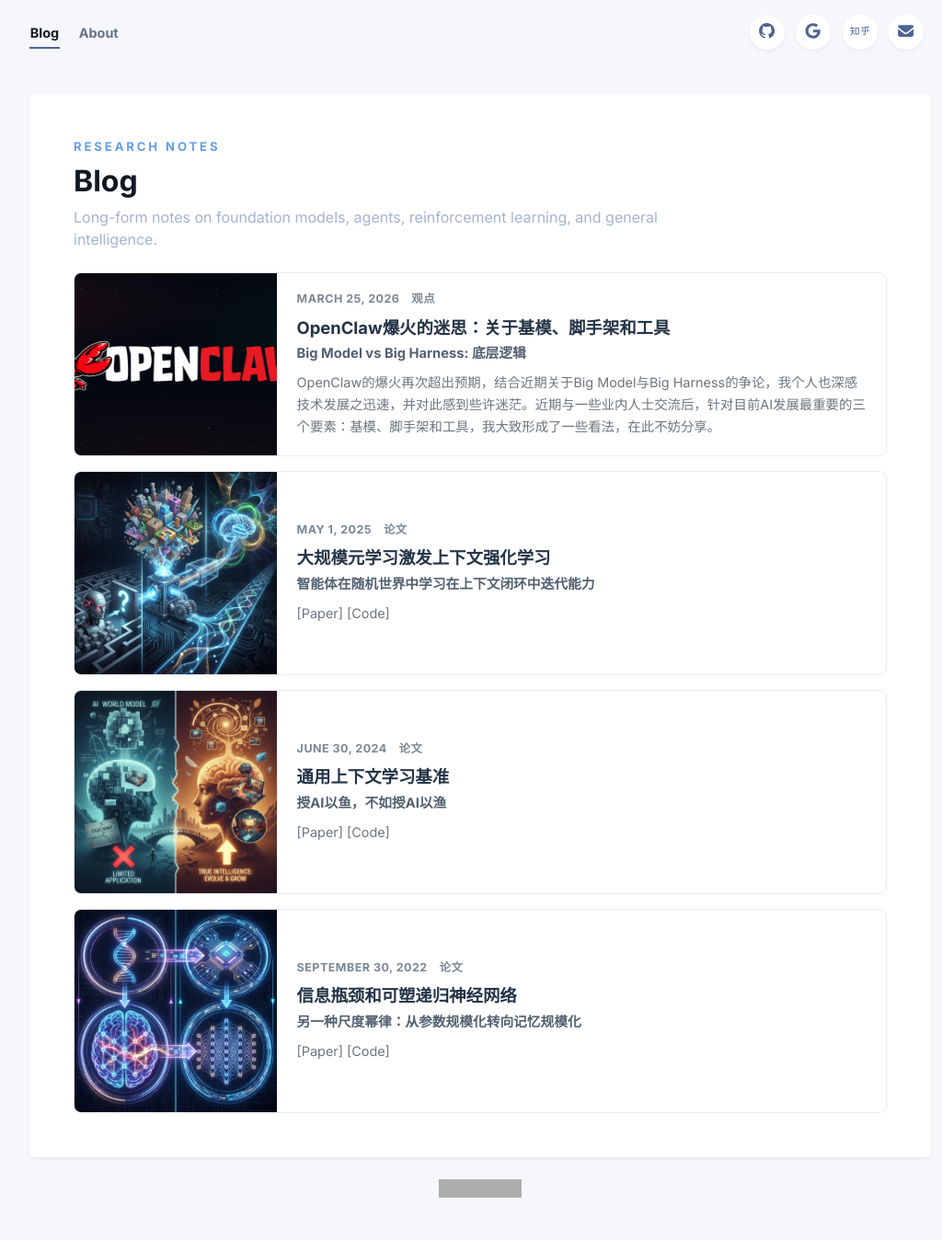
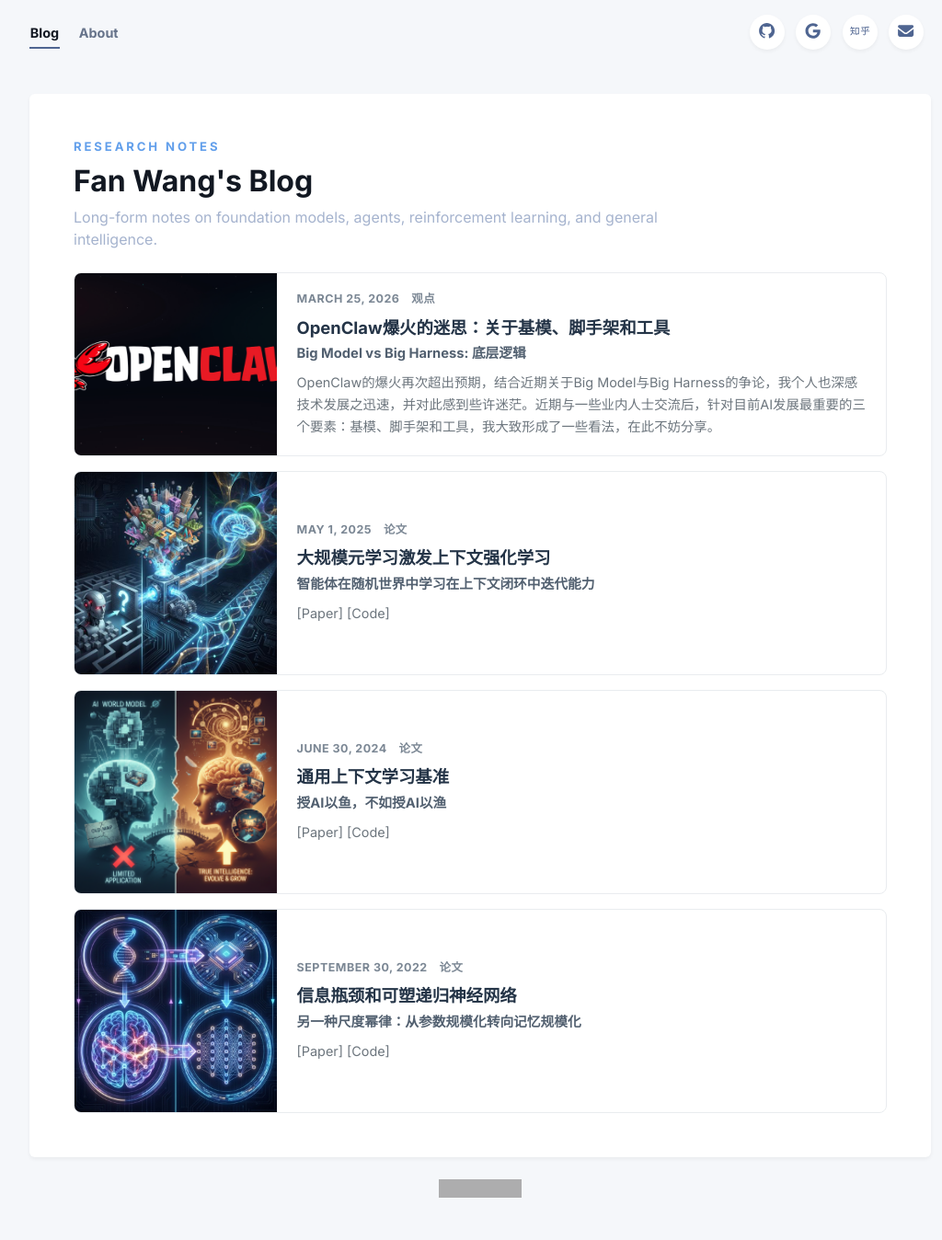
Before and after one commit to WorldEditors/worldeditors.github.io, a Jekyll site: the page built from blog/index.html, in a window 1280 px wide. Shown: the whole page at 92% size, without its empty margins (118-1142 px from the left). Built offline with Jekyll 4.4.1, drawn with Linux system fonts in a browser that asks for light colours; nearby versions of some CDN libraries; library files that are not in the unit come from our copies; grey boxes are pictures that could not be loaded.

Commit message:
Rename blog page title

```diff
--- a/blog.html
+++ b/blog.html
@@ -7,7 +7,7 @@
   <meta charset="utf-8">
   <meta http-equiv="refresh" content="0; url={{ '/blog/' | relative_url }}">
   <link rel="canonical" href="{{ '/blog/' | relative_url }}">
-  <title>Blog | Fan Wang</title>
+  <title>Fan Wang's Blog</title>
 </head>
 <body>
   <p><a href="{{ '/blog/' | relative_url }}">Blog</a></p>
--- a/blog/index.html
+++ b/blog/index.html
@@ -1,6 +1,6 @@
 ---
 layout: default
-title: Blog
+title: Fan Wang's Blog
 description: Research notes and essays by Fan Wang.
 nav: blog
 body_class: blog
@@ -12,7 +12,7 @@
     <div class="detail-page-header blog-page-header">
       <div>
         <p class="detail-page-kicker">Research Notes</p>
-        <h1 class="detail-page-title">Blog</h1>
+        <h1 class="detail-page-title">Fan Wang's Blog</h1>
         <p class="detail-page-description">Long-form notes on foundation models, agents, reinforcement learning, and general intelligence.</p>
       </div>
     </div>
```
